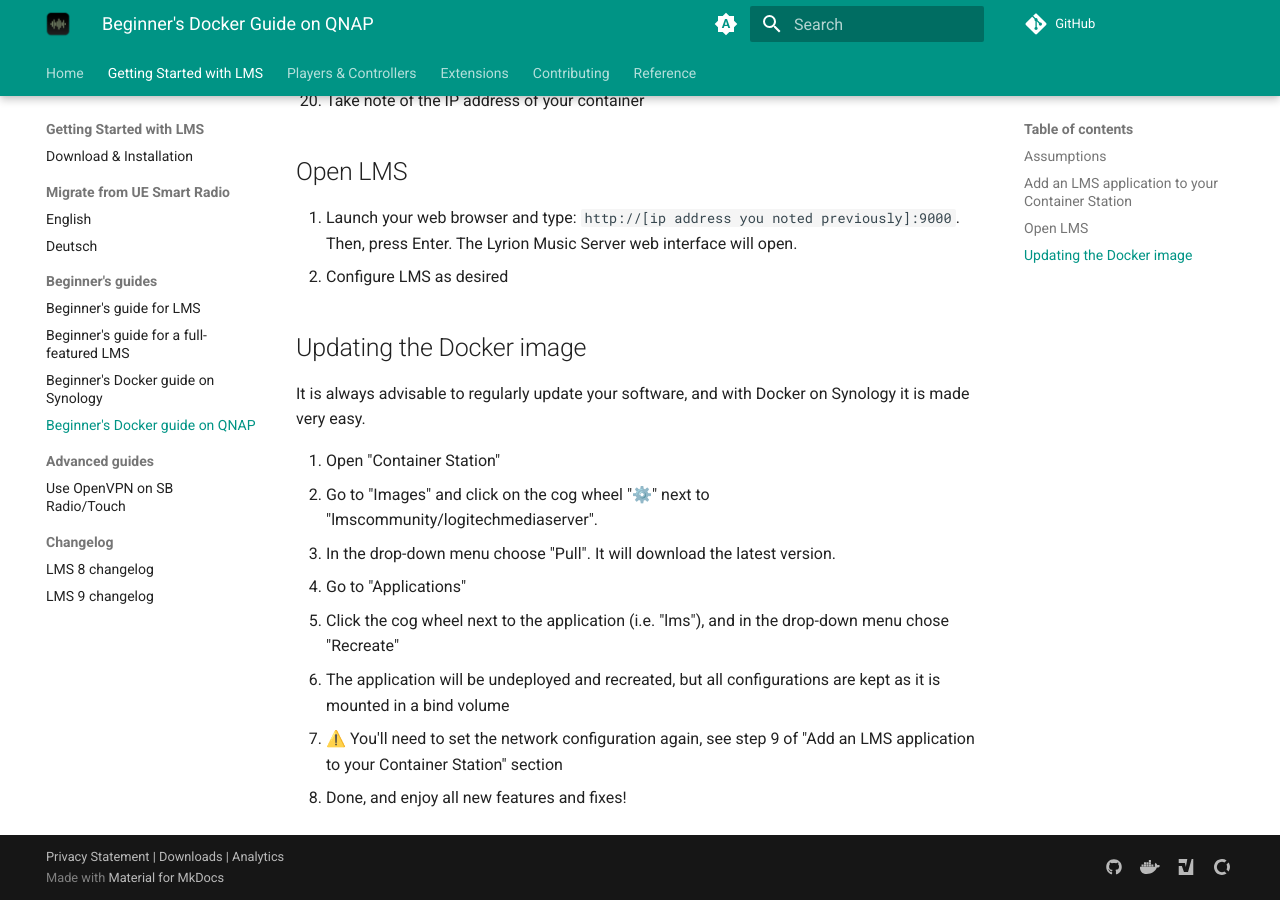
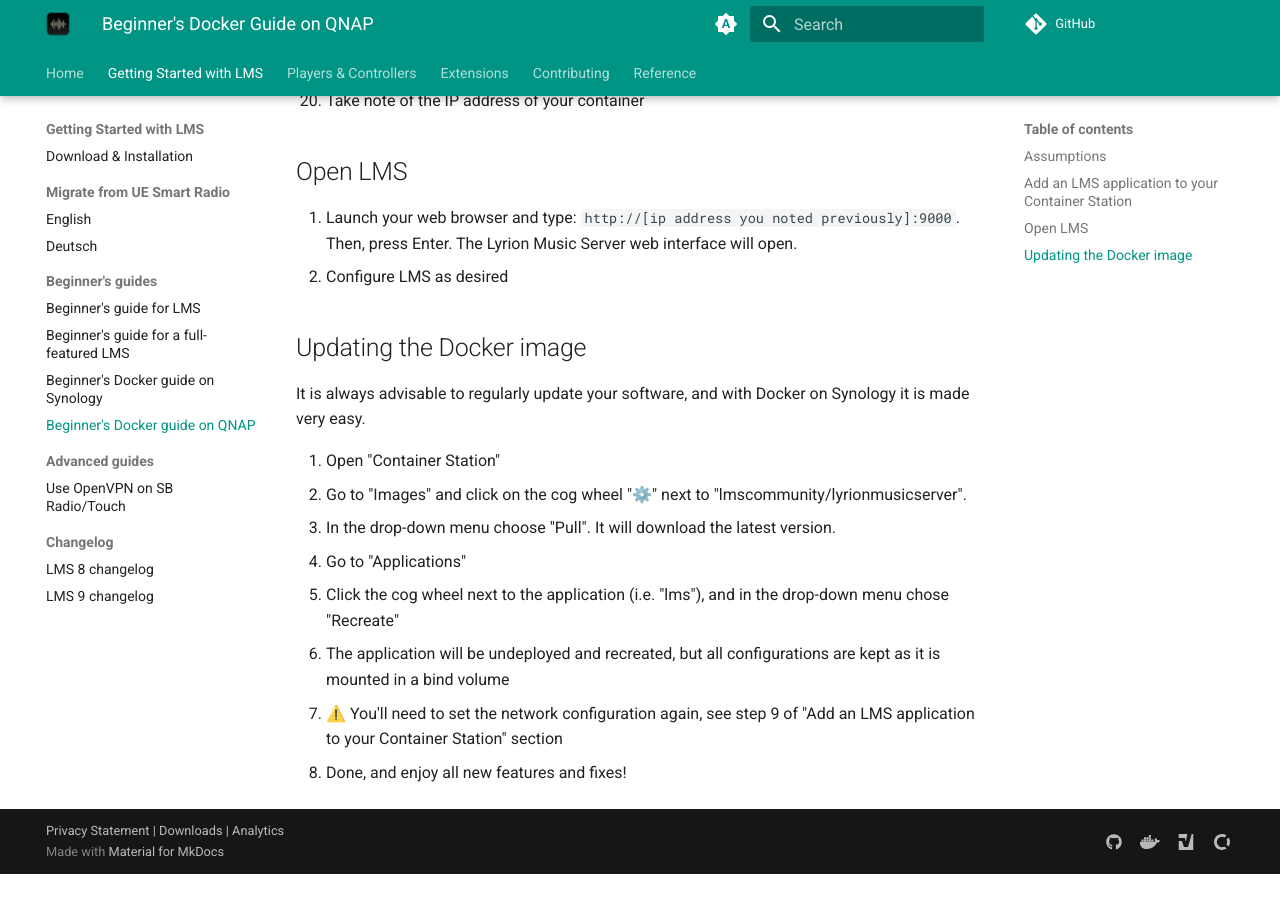
Before and after one commit to LMS-Community/lms-community.github.io, an MkDocs documentation site: the page built from docs/getting-started/beginners-guide-qnap-docker.md, in a window 1280 px wide and 900 px high, scrolled down 2000 px. Built offline with MkDocs 1.6.1 and Material for MkDocs 9.7.7, drawn with Linux system fonts in a browser that asks for light colours; a script that is not in the unit is left out; plug-ins that fetch from the network failed and are left out; comment, search, counter and statistics services are not loaded; after the commit the page ends 2874 px from its top, so only the background shows below that; some of the changed text lies outside the part shown.

Commit message:
More name changes... thanks for the heads-up, Paul!

```diff
--- a/docs/getting-started/beginners-guide-qnap-docker.md
+++ b/docs/getting-started/beginners-guide-qnap-docker.md
@@ -12,7 +12,7 @@
 
 If you're still running the QNAP AppCenter version of "LogitechMediaServer", you must know that it hasn't been updated since 2012 (v7.7.2). Upgrading using this method is recommended.
 
-This guide uses our ["official" Docker image](https://hub.docker.com/r/lmscommunity/logitechmediaserver/). Source and the dockerfile of the image can be found [here](https://github.com/LMS-Community/slimserver-platforms/tree/HEAD/Docker).
+This guide uses our ["official" Docker image](https://hub.docker.com/r/lmscommunity/lyrionmusicserver/). Source and the dockerfile of the image can be found [here](https://github.com/LMS-Community/slimserver-platforms/tree/HEAD/Docker).
 
 ## Assumptions
 
@@ -34,7 +34,7 @@
     version: '3.9'
     services:
         lms:
-            image: lmscommunity/logitechmediaserver
+            image: lmscommunity/lyrionmusicserver
             volumes:
                 - /share/Container/app-data/lms-config/:/config:rw
                 - /share/Multimedia/Music/:/music:ro
@@ -71,7 +71,7 @@
 It is always advisable to regularly update your software, and with Docker on Synology it is made very easy.
 
 1. Open "Container Station"
-2. Go to "Images" and click on the cog wheel "⚙️" next to "lmscommunity/logitechmediaserver".
+2. Go to "Images" and click on the cog wheel "⚙️" next to "lmscommunity/lyrionmusicserver".
 3. In the drop-down menu choose "Pull". It will download the latest version.
 4. Go to "Applications"
 5. Click the cog wheel next to the application (i.e. "lms"), and in the drop-down menu chose "Recreate"
```
Also changed, not shown: docs/getting-started/index.md (+2 -2 lines).
